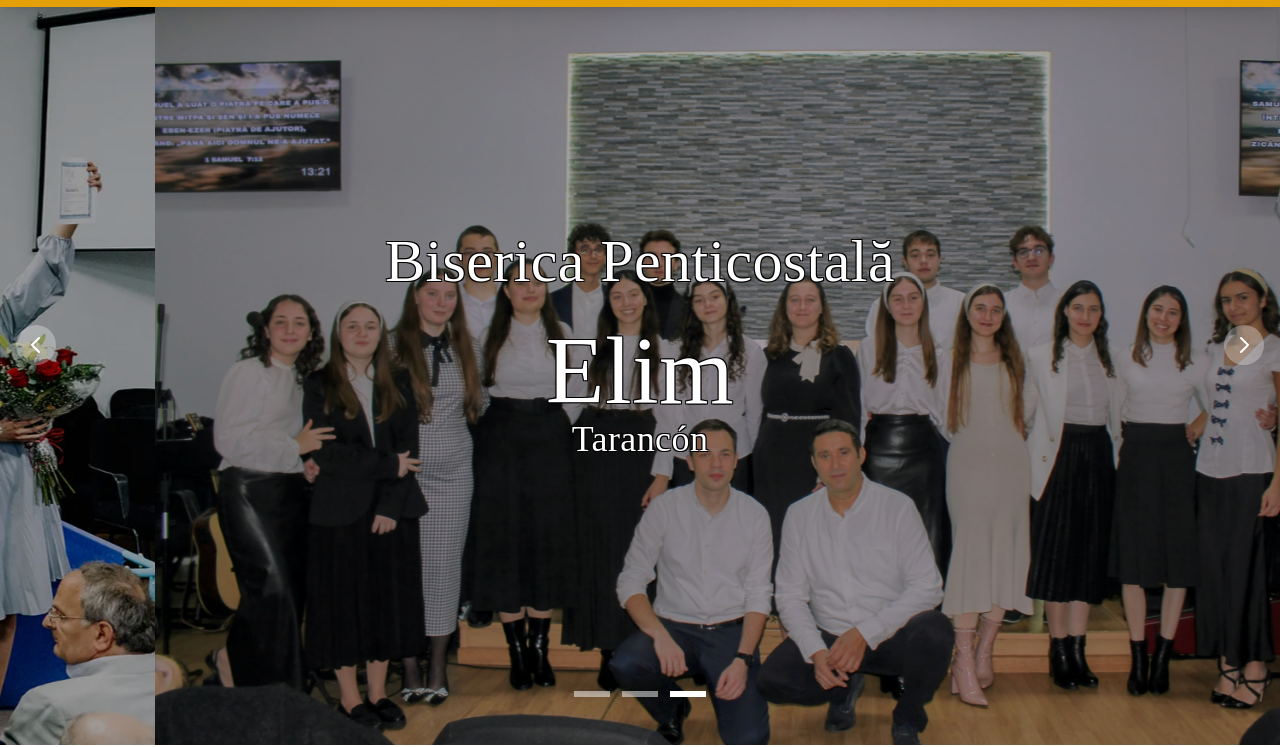
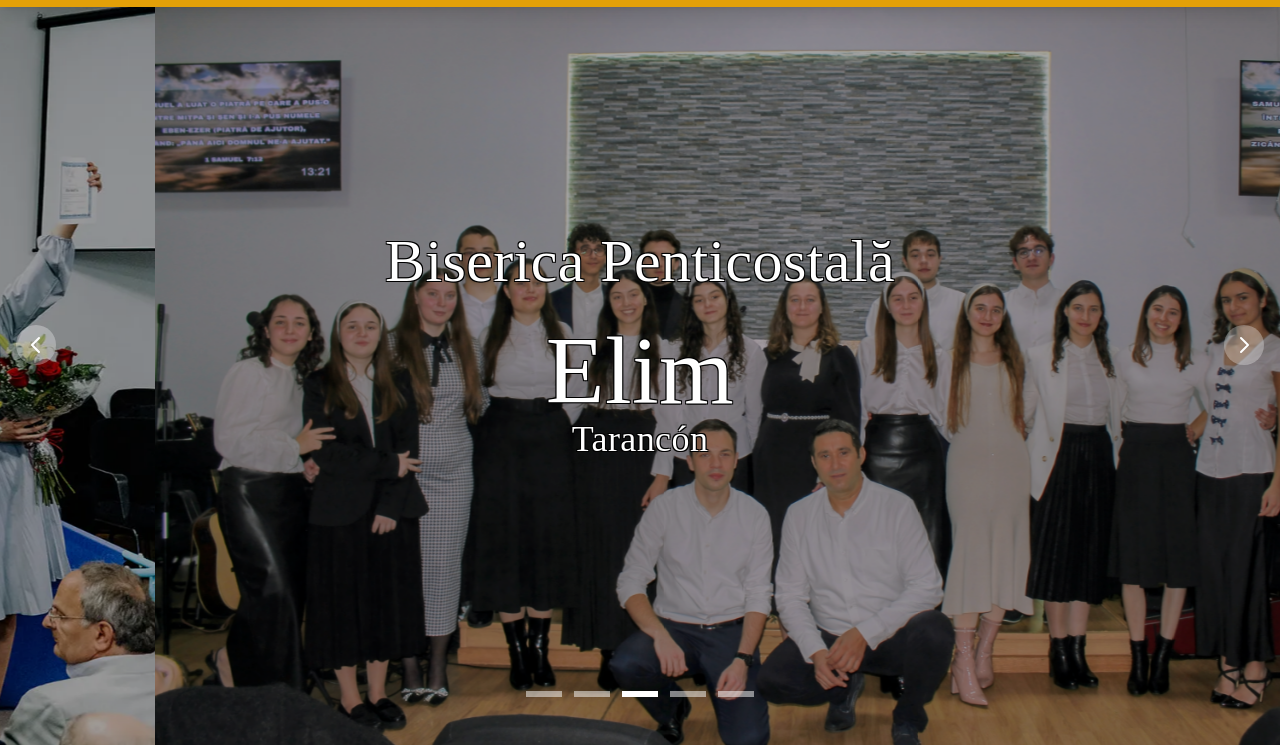
Before and after one commit to SamuelIsip/elimtarancon, a website with bundled scripts: page index.html in a window 1280 px wide. Shown: the part 55-802 px from the top of the page. Built offline with nearby package versions, Linux system fonts and the light colour scheme; no server answers.

Commit message:
Add missing carousel indicators for slides 4 and 5
The carousel has 5 slides but only 3 indicator buttons, so Flowbite
threw "Cannot read properties of undefined (reading 'el')" whenever
it advanced to slide 4 or 5.

Co-Authored-By: Claude Opus 5.5 <noreply@anthropic.com>

```diff
--- a/index.html
+++ b/index.html
@@ -253,6 +253,22 @@
               aria-label="Slide 3"
               data-carousel-slide-to="2"
               title="Slide 3"
+            ></button>
+            <button
+              type="button"
+              class="w-9 h-1.5"
+              aria-current="false"
+              aria-label="Slide 4"
+              data-carousel-slide-to="3"
+              title="Slide 4"
+            ></button>
+            <button
+              type="button"
+              class="w-9 h-1.5"
+              aria-current="false"
+              aria-label="Slide 5"
+              data-carousel-slide-to="4"
+              title="Slide 5"
             ></button>
           </div>
           <!-- Slider controls -->
```
